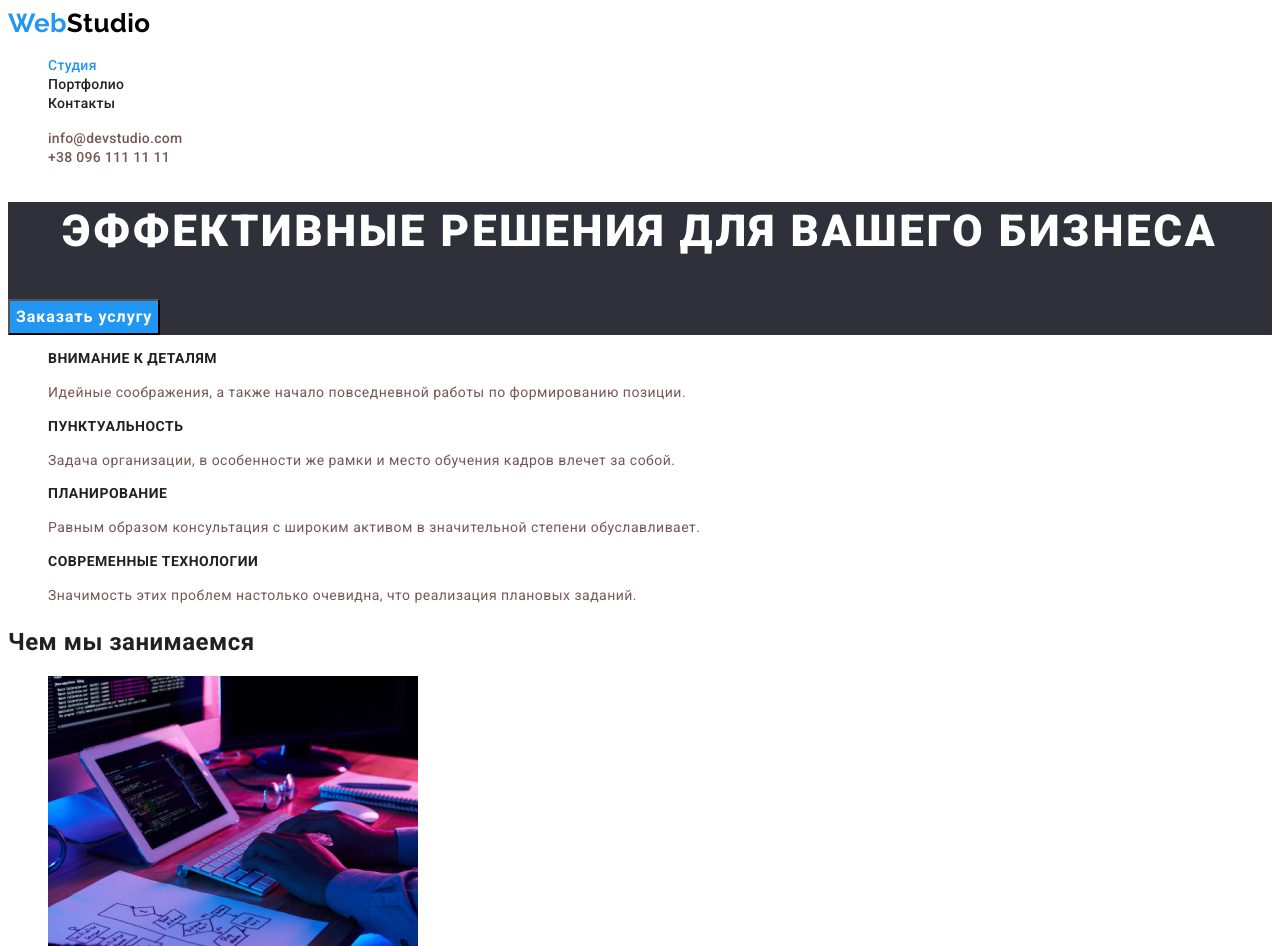
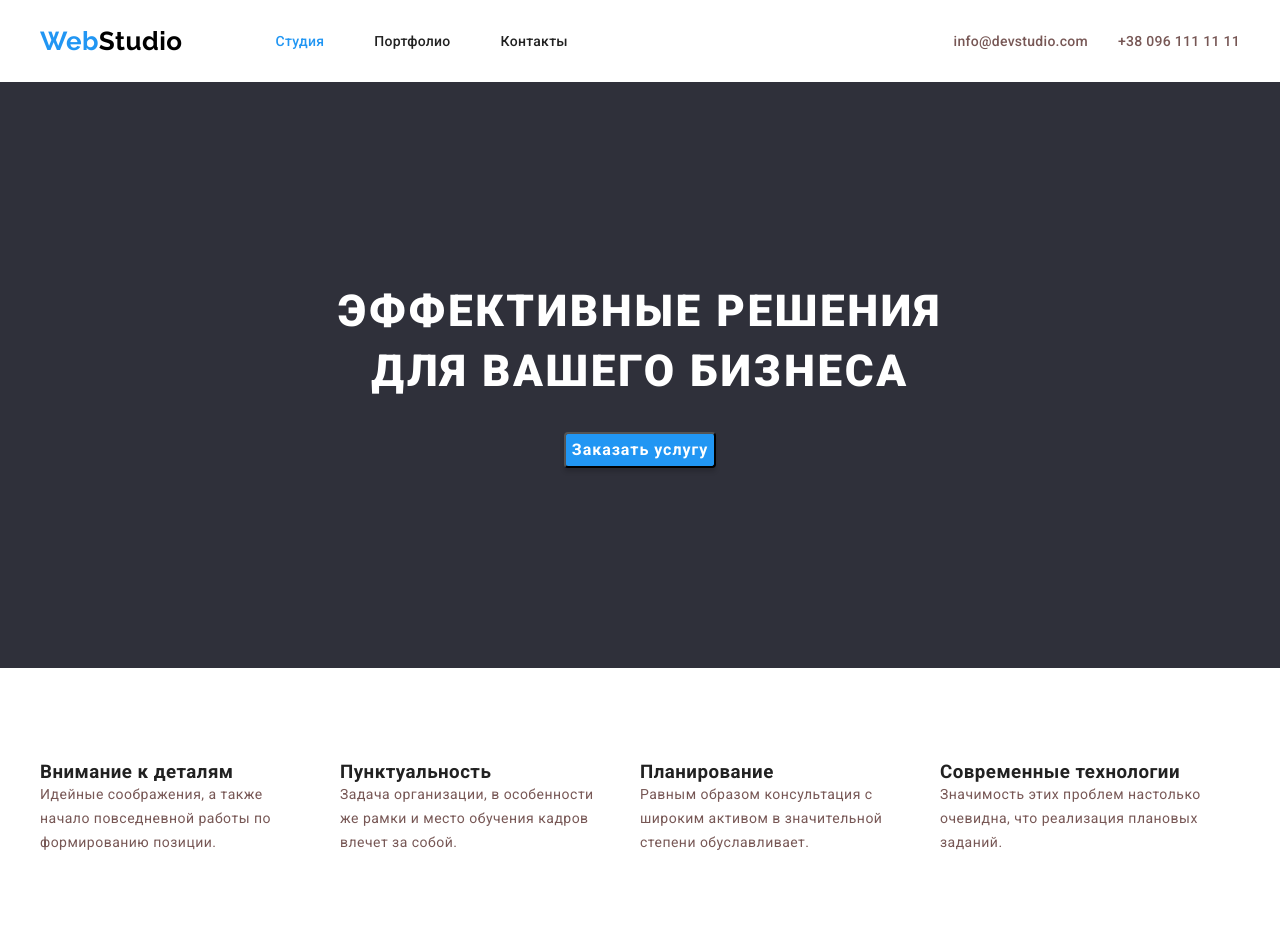
Before and after one commit to Vobzilla/goit-markup-hw-03, a plain HTML site: page index.html in a window 1280 px wide. Shown: the top 946 px of the page. Drawn offline with nearby package versions, Linux system fonts and the light colour scheme.

Commit message:
WorkBox+++

```diff
--- a/index.html
+++ b/index.html
@@ -5,79 +5,90 @@
   <meta charset="UTF-8" />
   <meta http-equiv="X-UA-Compatible" content="IE=edge" />
   <meta name="viewport" content="width=device-width, initial-scale=1.0" />
-  <title>Document</title>
+  <title>Studio</title>
   <link rel="preconnect" href="https://fonts.googleapis.com">
   <link rel="preconnect" href="https://fonts.gstatic.com" crossorigin>
   <link
     href="https://fonts.googleapis.com/css2?family=Montserrat:wght@400;700&family=Raleway:wght@700&family=Roboto:wght@400;500;700;900&display=swap"
     rel="stylesheet">
+  <link rel="stylesheet" href="https://cdnjs.cloudflare.com/ajax/libs/modern-normalize/1.1.0/modern-normalize.min.css">
   <link rel="stylesheet" href="./scc/styles.css">
 </head>
 
 <body>
   <!--Header-->
-  <header>
-    <nav>
+  <header class="page-header conteiner">
+    <nav class="main-nav">
       <a href="./index.html" class="logo link"><span class="web-logo">Web</span>Studio </a>
       <ul class="site-nav list ">
-        <li><a href="./index.html" class="link current">Студия</a></li>
-        <li><a href="./portfolio.html" class="link">Портфолио</a></li>
-        <li><a href="" class="link">Контакты</a></li>
+        <li class="item"><a href="./index.html" class="link current">Студия</a></li>
+        <li class="item"><a href="./portfolio.html" class="link">Портфолио</a></li>
+        <li class="item"><a href="" class="link">Контакты</a></li>
       </ul>
     </nav>
     <ul class="auth-nav list">
-      <li><a href="mailto:info@devstudio.com" class="link">info@devstudio.com</a></li>
-      <li><a href="tel:+380961111111" class="link">+38 096 111 11 11</a></li>
+      <li class="item"><a href="mailto:info@devstudio.com" class="link">info@devstudio.com</a></li>
+      <li class="item"><a href="tel:+380961111111" class="link">+38 096 111 11 11</a></li>
     </ul>
   </header>
   <main>
     <!--Hero-->
-    <section class="hero">
-      <h1 class="hero-title">Эффективные решения для вашего бизнеса</h1>
+
+    <section class="section hero">
+      <div class="conteiner">
+        <h1 class="hero-title">Эффективные решения <br> для вашего бизнеса</h1>
         <button class="button-hero" type="button">Заказать услугу</button>
+      </div>
     </section>
+
     <!--Feature-->
-    <section>
-      <ul class="features list">
-        <li>
+    <section class="section featur">
+      <div class="conteiner">
+        <ul class="features-list list">
+          <li class="item">
             <h3 class="features title">Внимание к деталям</h3>
-          <p class="features-text">Идейные соображения, а также начало повседневной работы по формированию позиции.</p>
+            <p class="features-text">Идейные соображения, а также начало повседневной работы по формированию позиции.
+            </p>
           </li>
-        <li>
+          <li class="item">
             <h3 class="features title">Пунктуальность</h3>
             <p class="features-text">
               Задача организации, в особенности же рамки и место обучения кадров влечет за собой.
             </p>
           </li>
-        <li>
+          <li class="item">
             <h3 class="features title">Планирование</h3>
             <p class="features-text">
               Равным образом консультация с широким активом в значительной степени обуславливает.
             </p>
           </li>
-        <li>
+          <li class="item">
             <h3 class="features title">Современные технологии</h3>
             <p class="features-text">Значимость этих проблем настолько очевидна, что реализация плановых заданий.</p>
           </li>
         </ul>
+      </div>
     </section>
+
     <!--Work box-->
-    <section>
+    <section class="section work">
+      <div class="conteiner">
         <h2 class="work title">Чем мы занимаемся</h2>
-      <ul class="list">
-        <li>
+        <ul class="work-list list">
+          <li class="item">
             <img src="./images/box1.jpg" alt="Написание кода" width="370" />
           </li>
-        <li>
+          <li class="item">
             <img src="./images/box2.jpg" alt="Мобильная разработка" width="370" />
           </li>
-        <li>
+          <li class="item">
             <img src="./images/box3.jpg" alt="Графический дизайн" width="370" />
           </li>
         </ul>
+      </div>
     </section>
     <!--team -->
-    <section class="section-team">
+    <section class="section team">
       <h2 class="team title">Наша команда</h2>
       <ul class="team list">
         <li>
--- a/scc/styles.css
+++ b/scc/styles.css
@@ -20,6 +20,31 @@ body {
     color: var(--primery-text-color);
     font-family: Roboto, sans-serif;
     letter-spacing: 0.03em;
+}
+
+h1,
+h2,
+h3,
+h4,
+h5,
+h6,
+p {
+    margin: 0;
+}
+
+
+
+ul {
+    padding-inline-start: 0;
+    margin: 0;
+}
+
+
+.conteiner {
+    width: 1230px;
+    padding-left: 15px;
+    padding-right: 15px;
+    margin: 0 auto;
 }
 
 .visually-hidden {
@@ -65,6 +90,23 @@ footer>.logo {
 }
 
 /* Navigation */
+.page-header {
+    display: flex;
+    align-items: center;
+
+}
+
+.main-nav {
+    display: flex;
+    align-items: center;
+}
+
+.site-nav {
+    display: flex;
+    margin-left: 93px;
+    padding: 32px 0;
+}
+
 .site-nav .link {
     color: var(--title-text-color);
     font-weight: 500;
@@ -73,11 +115,24 @@ footer>.logo {
     letter-spacing: 0.02em;
 }
 
+.site-nav .item:not(:last-child) {
+    margin-right: 50px;
+}
+
 .site-nav .link:hover,
 .site-nav .link:focus,
 .auth-nav .link:hover,
 .auth-nav .link:focus {
     color: var(--accent-color);
+}
+
+.auth-nav {
+    display: flex;
+    margin-left: auto;
+}
+
+.auth-nav .item:not(:last-child) {
+    margin-right: 30px;
 }
 
 .auth-nav .link {
@@ -93,7 +148,14 @@ footer>.logo {
 }
 
 /* Hero */
+.hero {
+    background-color: var(--accent-bgc);
+    text-align: center;
+}
+
 .hero-title {
+    padding-top: 200px;
+    margin-bottom: 30px;
     color: var(--white-color);
     font-weight: 900;
     font-size: 44px;
@@ -103,22 +165,20 @@ footer>.logo {
     text-transform: uppercase;
 }
 
-.hero {
-    background-color: var(--accent-bgc);
-}
-
 .button-hero {
+    margin-bottom: 200px;
     color: var(--white-color);
     background-color: var(--accent-color);
     font-weight: 700;
     font-size: 16px;
     line-height: 1.87;
-    display: flex;
     align-items: center;
     text-align: center;
     letter-spacing: 0.06em;
     font-family: Roboto, sans-serif;
     cursor: pointer;
+    box-shadow: 0px 4px 4px rgba(0, 0, 0, 0.15);
+    border-radius: 4px;
 }
 
 .button-hero:hover,
@@ -127,6 +187,18 @@ footer>.logo {
 }
 
 /* Section Features */
+
+.features-list {
+    display: flex;
+    flex-wrap: wrap;
+    margin-top: 94px;
+}
+.features-list .item {
+    width: 270px;
+}
+.features-list .item:not(:last-child){
+    margin-right: 30px;
+}
 .features .title {
     font-weight: 700;
     font-size: 14px;
@@ -140,14 +212,28 @@ footer>.logo {
 }
 
 /* Work box */
+.section .work{
+    text-align: center;
+}
+.work-list{
+    margin-top: 50px;
+    text-align: center;
+}
+.work-list .item{
+    display: inline-block;
+}
+.work-list .item:not(:last-child){
+    margin-right: 30px;
+}
 
 .work .title {
+    margin-top: 94px;
     font-size: 36px;
     line-height: 1.17;
 }
 
 /* Team */
-.section-team {
+.section .team {
     background-color: var(--bgc-team);
 }
 
```
Also changed, not shown: portfolio.html (+10 -9 lines). Lines whose indentation alone changed are shown as unchanged.
